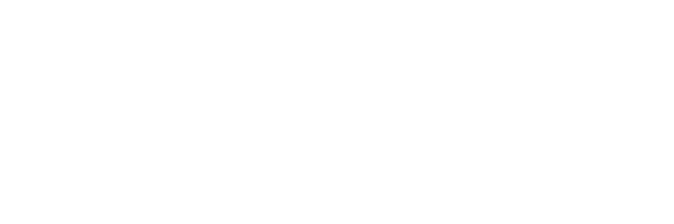
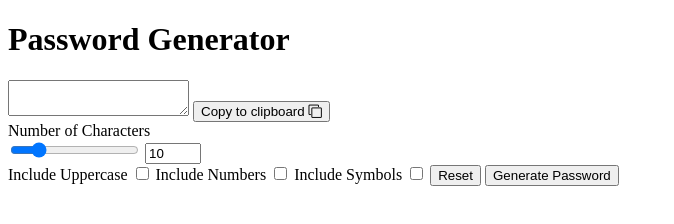
Before and after one commit to anushkachauhxn/vanillajs_passwordgenerator, a plain HTML site: page index.html in a window 1280 px wide. Shown: the whole page, without its empty margins (0-674 px from the left). Drawn offline with Linux system fonts and the light colour scheme.

Commit message:
HTML Structure

```diff
--- a/index.html
+++ b/index.html
@@ -12,6 +12,36 @@
     <script src="script.js" async defer></script>
 </head>
 <body>
+    <div class="container">
+        <h1 class="title">Password Generator</h1>
 
+        <div class="password-container">
+            <textarea id="passwordDisplay" class="passwordDisplay" rows="2" readonly="readonly"></textarea>
+            <button id="copyButton" class="copyButton tooltip">
+                <span class="tooltipText">Copy to clipboard</span>
+                <span class="fa fa-clone"></span>
+            </button>
+        </div>
+
+        <form id="passwordGeneratorForm" class="form">
+            <label for="charAmtNumber">Number of Characters</label>
+            <div class="charAmt">
+                <input id="charAmtRange" type="range" value="10" min ="1" max="50">
+                <input id="charAmtNumber" type="number" value="10" min ="1" max="50">
+            </div>
+
+            <label for="includeUpperCase">Include Uppercase</label>
+            <input id="includeUpperCase" type="checkbox">
+
+            <label for="includeNumbers">Include Numbers</label>
+            <input id="includeNumbers" type="checkbox">
+
+            <label for="includeSymbols">Include Symbols</label>
+            <input id="includeSymbols" type="checkbox">
+
+            <button id="reset" class="btn" type="reset">Reset</button>
+            <button id="submit" class="btn" type="submit">Generate Password</button>
+        </form>
+    </div>
 </body>
 </html>
```
